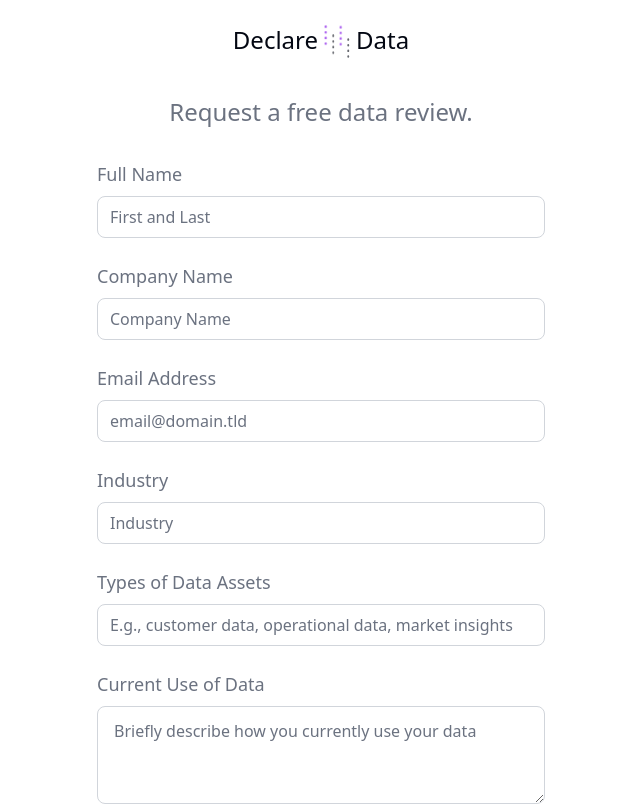
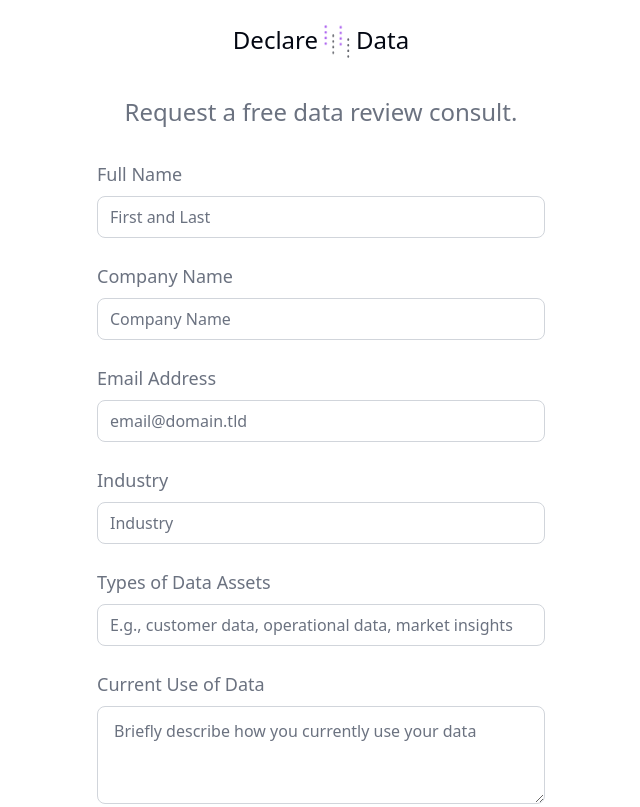
Before and after one commit to declaredata/marketing, a website: page src/request/index.html in a window 1280 px wide. Shown: the top 807 px of the page, without its empty margins (319-959 px from the left). Drawn offline with Linux system fonts and the light colour scheme.

Commit message:
update form styles

```diff
--- a/src/request/index.html
+++ b/src/request/index.html
@@ -127,7 +127,7 @@
     </header>
 
     <section class="flex flex-col items-center justify-center gap-4 py-20 bg-white">
-      <p class="text-xl p-4 md:text-2xl font-light text-gray-500">Request a free data review.</p>
+      <p class="text-xl p-4 md:text-2xl font-light text-gray-500">Request a free data review consult.</p>
 <form id="fs-frm" name="data-review-form" accept-charset="utf-8" action="https://formspree.io/f/{form_id}" method="post" class="w-full max-w-xs p-8 md:p-0 md:max-w-md">
 <fieldset id="fs-frm-inputs" class="flex flex-col gap-0">
 <label for="full-name" class="text-md md:text-lg text-gray-500">Full Name</label>
```
